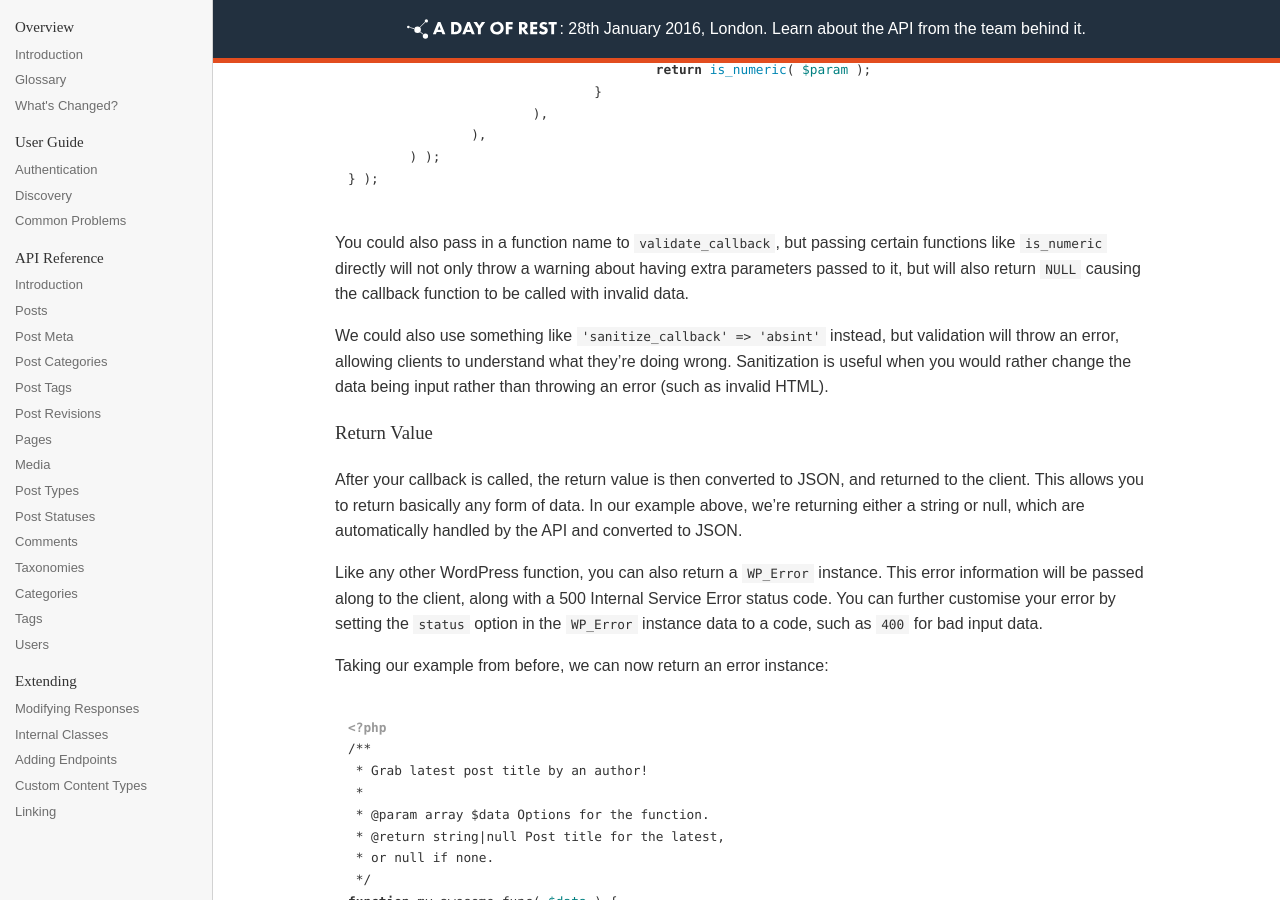
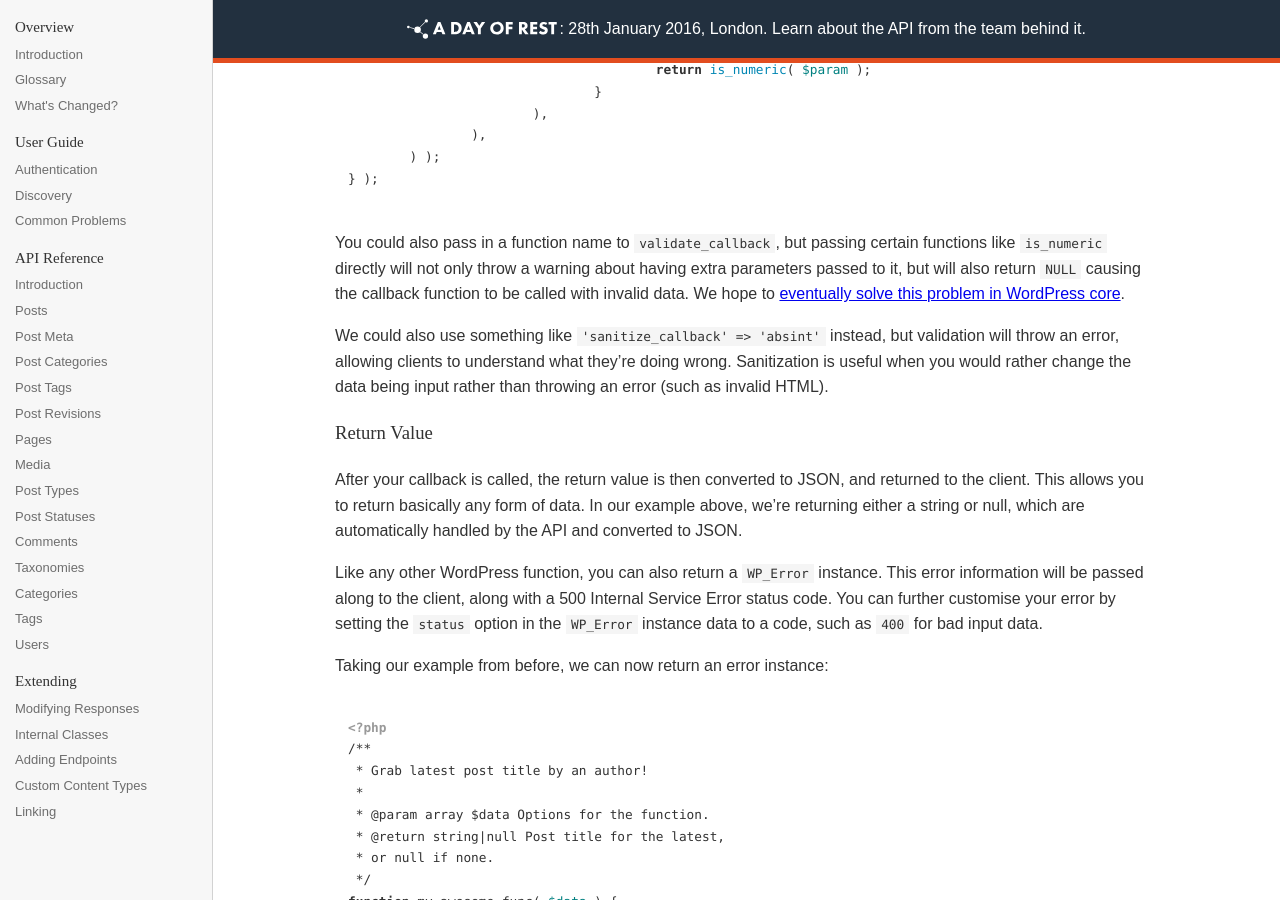
Before and after one commit to WP-API/docs-v2, a Jekyll site: the page built from extending/adding/index.md, in a window 1280 px wide and 900 px high, scrolled down 3612 px. Built offline with Jekyll 4.4.1, drawn with Linux system fonts in a browser that asks for light colours; Markdown is read by kramdown in place of the engine named in the settings.

Commit message:
Mention core ticket to improve this

````diff
--- a/extending/adding/index.md
+++ b/extending/adding/index.md
@@ -139,7 +139,7 @@ add_action( 'rest_api_init', function () {
 } );
 ```
 
-You could also pass in a function name to `validate_callback`, but passing certain functions like `is_numeric` directly will not only throw a warning about having extra parameters passed to it, but will also return `NULL` causing the callback function to be called with invalid data.
+You could also pass in a function name to `validate_callback`, but passing certain functions like `is_numeric` directly will not only throw a warning about having extra parameters passed to it, but will also return `NULL` causing the callback function to be called with invalid data. We hope to [eventually solve this problem in WordPress core](https://core.trac.wordpress.org/ticket/34659).
 
 We could also use something like `'sanitize_callback' => 'absint'` instead, but validation will throw an error, allowing clients to understand what they're doing wrong. Sanitization is useful when you would rather change the data being input rather than throwing an error (such as invalid HTML).
 
````
